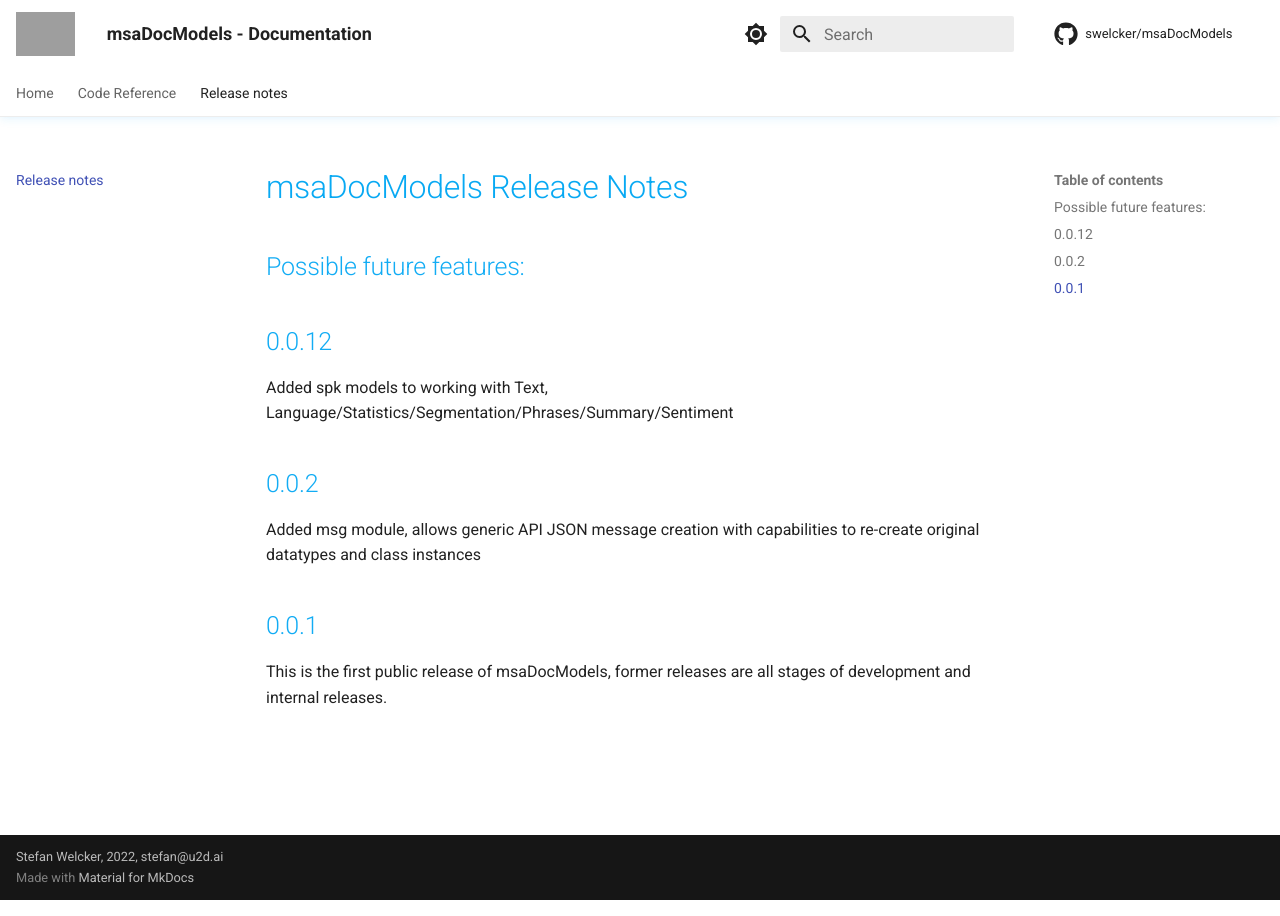
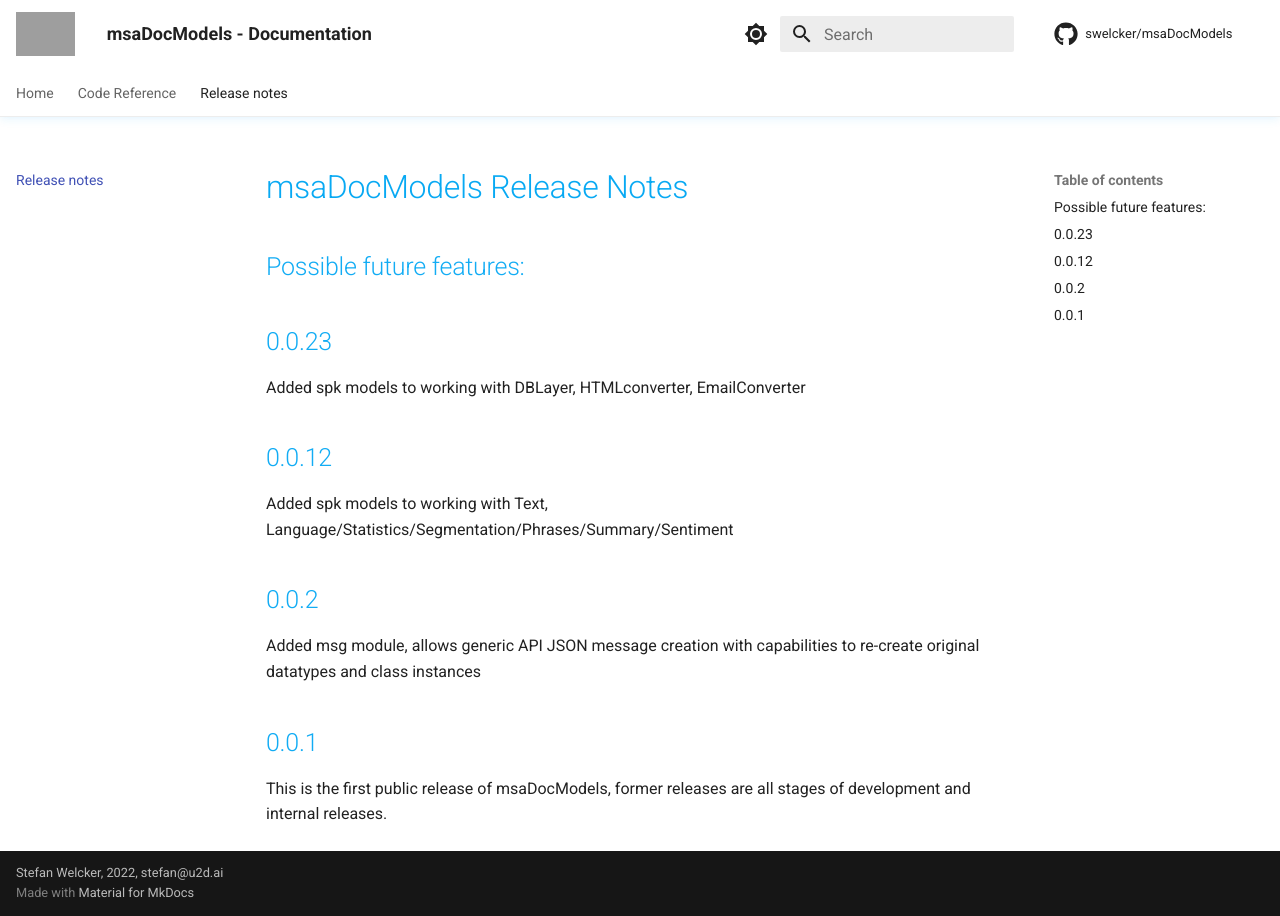
Before and after one commit to u2d-ai/msaDocModels, an MkDocs documentation site: the page built from docs/release-notes.md, in a window 1280 px wide. Built offline with MkDocs 1.6.1 and Material for MkDocs 9.7.7, drawn with Linux system fonts in a browser that asks for light colours; comment, search, counter and statistics services are not loaded; grey boxes are pictures that could not be loaded.

Commit message:
fix: version, release notes

```diff
--- a/docs/release-notes.md
+++ b/docs/release-notes.md
@@ -1,5 +1,10 @@
 # msaDocModels Release Notes
 ## Possible future features:
+
+## 0.0.23
+
+Added spk models to working with DBLayer, HTMLconverter, EmailConverter
+
 
 ## 0.0.12
 
--- a/msaDocModels/__init__.py
+++ b/msaDocModels/__init__.py
@@ -1,7 +1,7 @@
 import glob
 from os.path import basename, dirname, isfile, join
 
-version = "0.0.22"
+version = "0.0.23"
 __author__ = "Stefan Welcker"
 __copyright__ = "Copyright 2022, U2D.ai"
 __license__ = "MIT"
```
